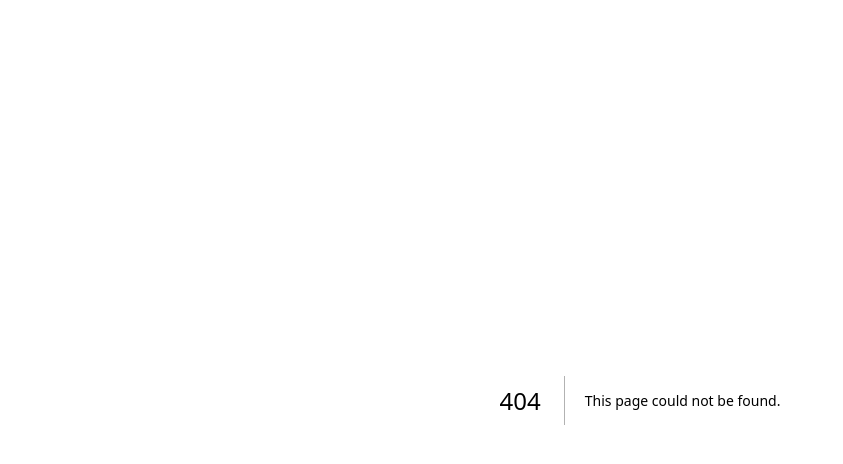
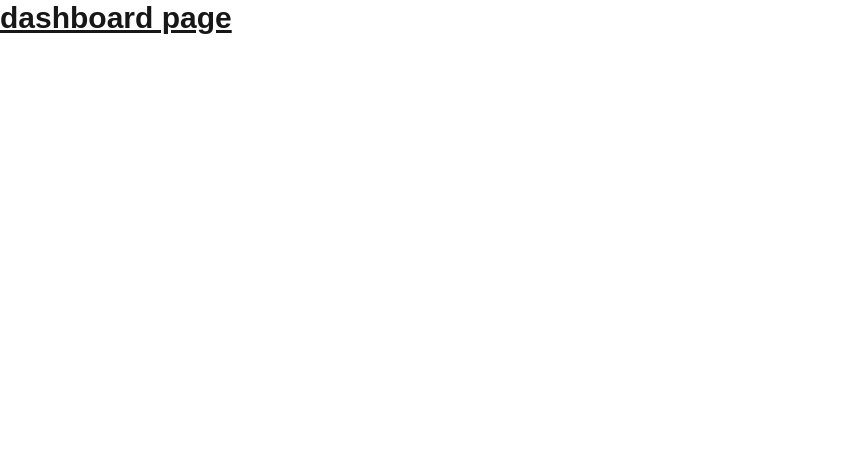
Before and after one commit to Sumitvi/NextJs, a Next.js app in the folder level3/: page /dashboard in a window 1280 px wide. Before the commit this address had no page. Shown: the top 464 px of the page, without its empty margins (0-843 px from the left). Built offline with nearby package versions, Linux system fonts and the light colour scheme.

Commit message:
Group Routing

```diff
--- /dev/null
+++ b/level3/src/app/dashboard/page.js
@@ -0,0 +1,13 @@
+import React from 'react'
+
+const page = () => {
+  return (
+    <div>
+      <h1 className="text-3xl font-bold underline">
+        dashboard page
+      </h1>
+    </div>
+  )
+}
+
+export default page
```
